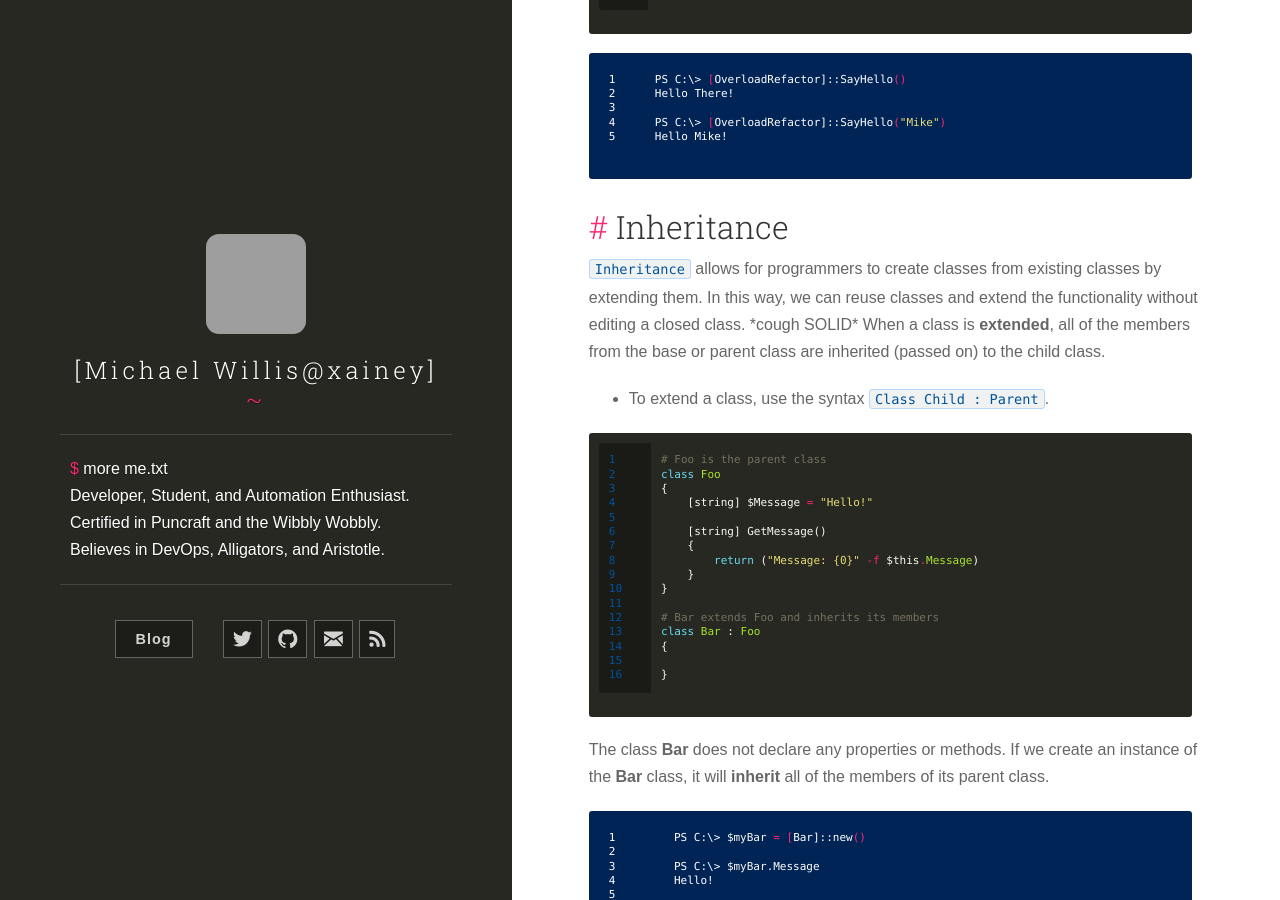
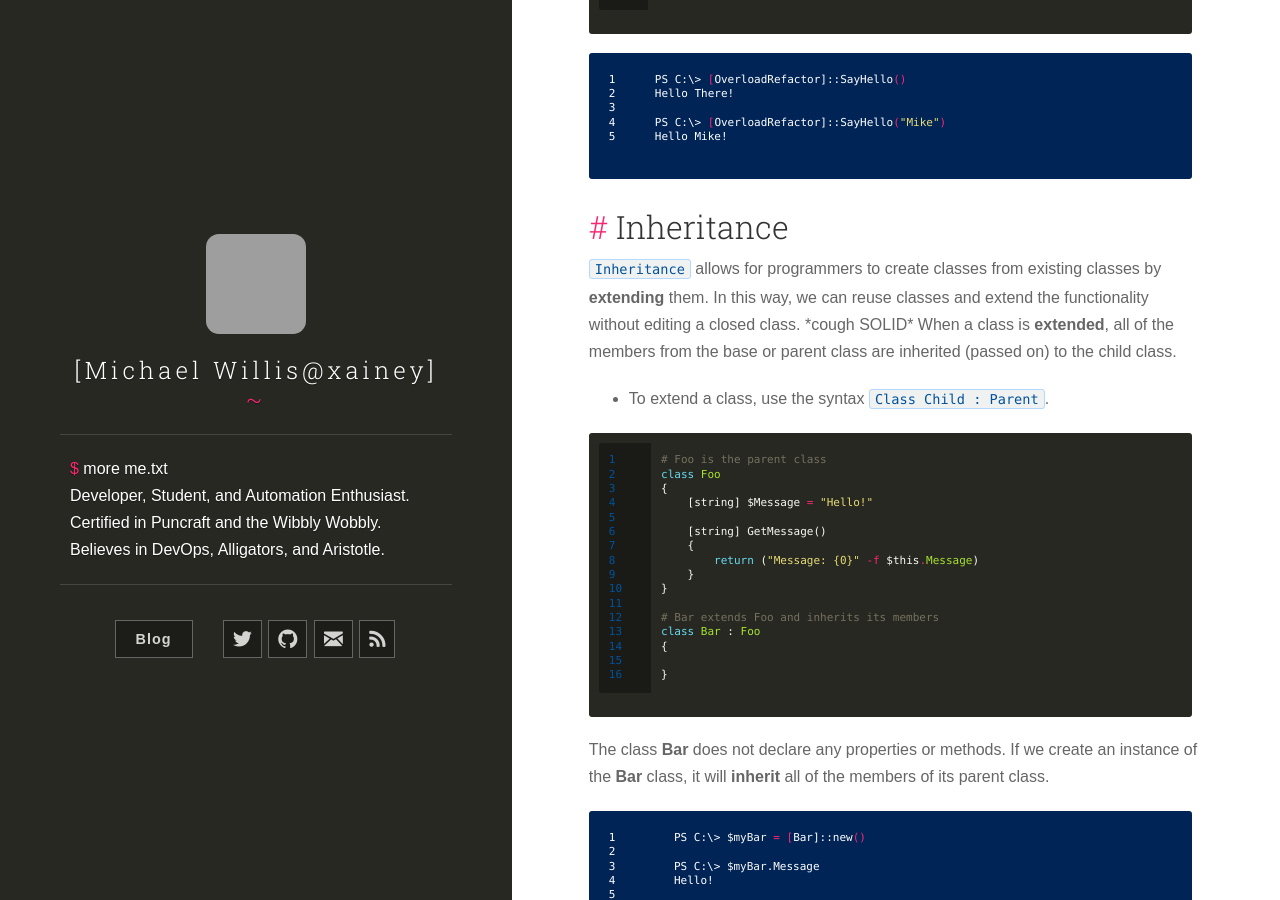
Before and after one commit to Xainey/xainey.github.io, a Jekyll site: the page built from _posts/2016-08-18-powershell-classes-and-concepts.md, in a window 1280 px wide and 900 px high, scrolled down 12360 px. Built offline with Jekyll 4.4.1, drawn with Linux system fonts in a browser that asks for light colours; nearby versions of some CDN libraries; comment, search, counter and statistics services are not loaded; some of the changed text lies outside the part shown; grey boxes are pictures that could not be loaded.

Commit message:
Minor editing changes.

````diff
--- a/_posts/2016-08-18-powershell-classes-and-concepts.md
+++ b/_posts/2016-08-18-powershell-classes-and-concepts.md
@@ -509,7 +509,7 @@
 
 ### Inheritance
 
-`Inheritance` allows for programmers to create classes from existing classes by extending them.
+`Inheritance` allows for programmers to create classes from existing classes by **extending** them.
 In this way, we can reuse classes and extend the functionality without editing a closed class. \*cough SOLID\*
 When a class is **extended**, all of the members from the base or parent class are inherited (passed on) to the child class.
 
@@ -1181,7 +1181,7 @@
 
 Thankfully, classes and child classes do not have to be in the same file.
 
-If we use the following common example of dot source loading .ps1 files, we could run into this restriction.
+If we use the following common example of **dot source** loading `.ps1` files, we could run into this restriction.
 
 ```powershell
 $Public  = @( Get-ChildItem -Path $PSScriptRoot\Public\*.ps1 -ErrorAction SilentlyContinue )
````
Also changed, not shown: other parts of _posts/2016-08-18-powershell-classes-and-concepts.md (+4 -4 lines).
